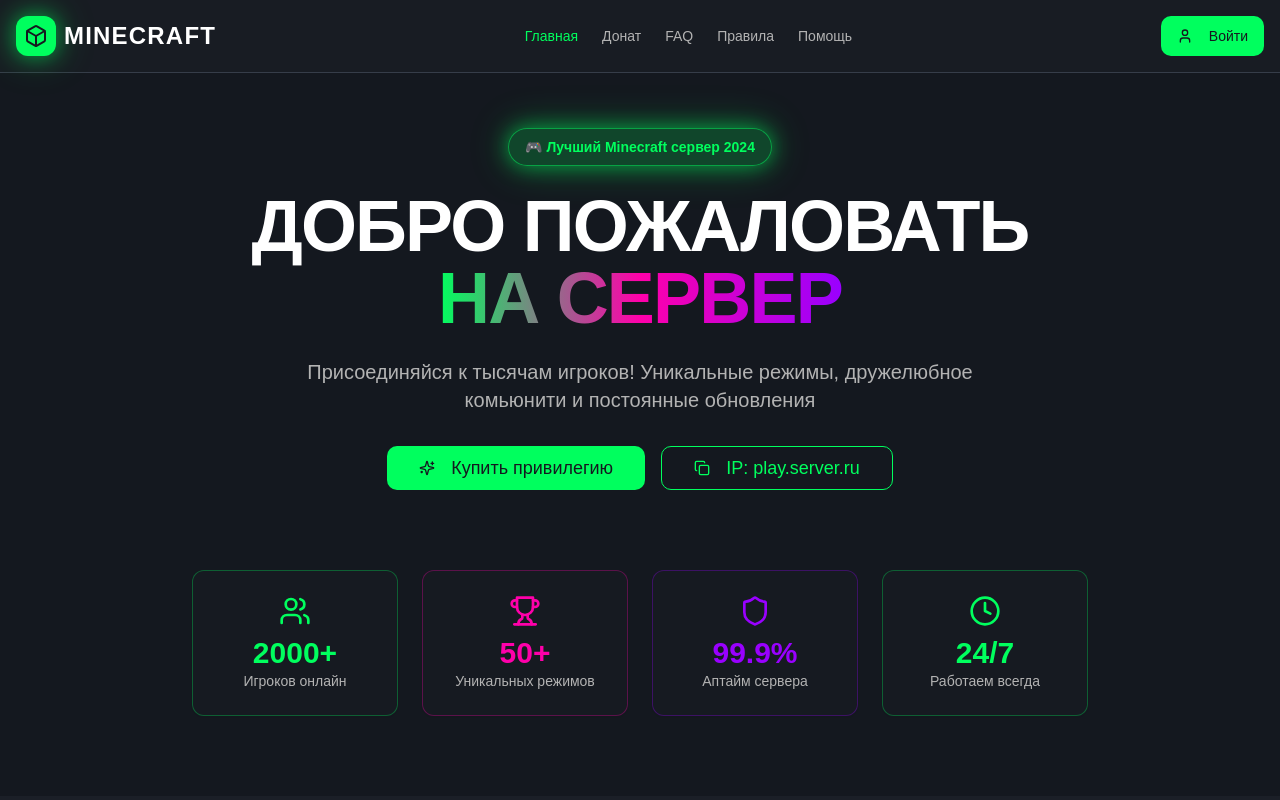
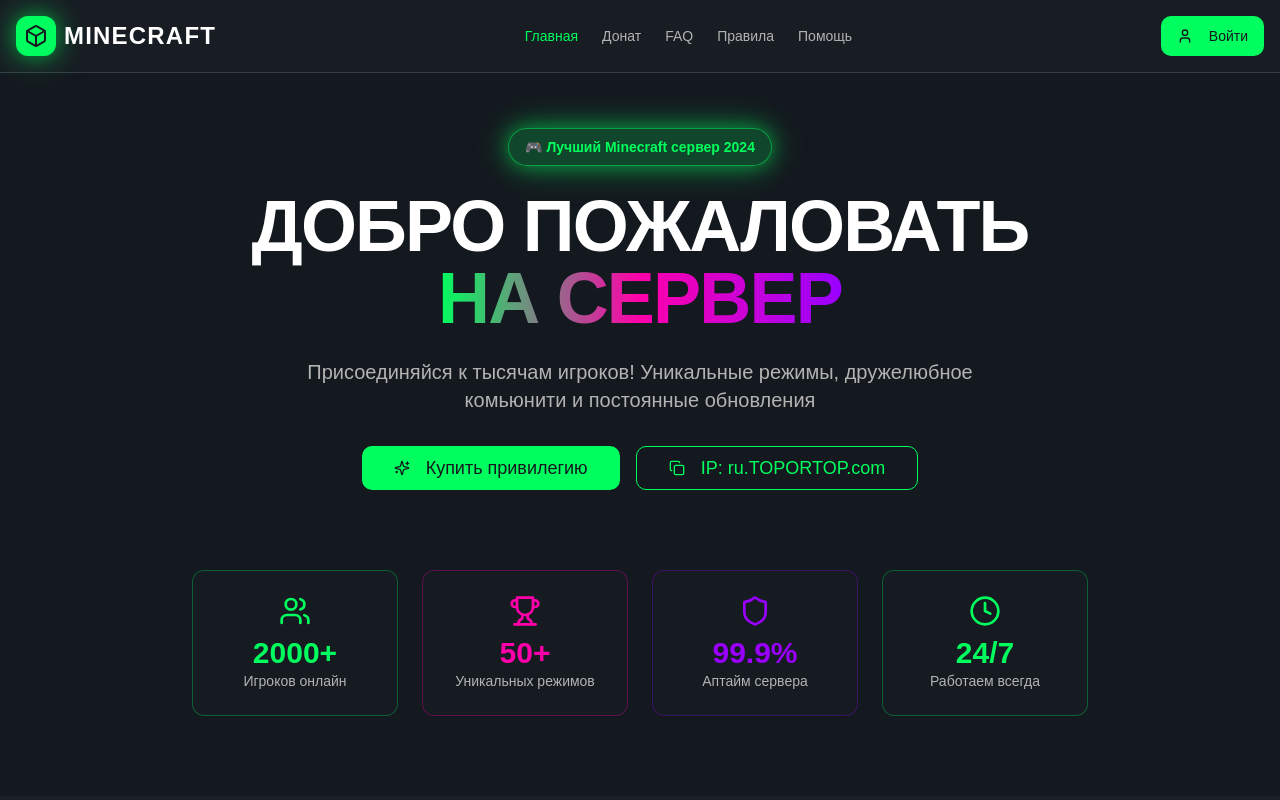
Before and after one commit to pr-poehali-dev/minecraft-donation-site-18, a React (Vite) app: page / in a window 1280 px wide. Shown: the top 800 px of the page. Built offline with nearby package versions, Linux system fonts and the light colour scheme.

Commit message:
Добавлен домен ru.TOPORTOP.com

```diff
--- a/src/pages/Index.tsx
+++ b/src/pages/Index.tsx
@@ -197,7 +197,7 @@ const Index = () => {
                 className="border-primary text-primary hover:bg-primary/10 text-lg px-8"
               >
                 <Icon name="Copy" size={20} className="mr-2" />
-                IP: play.server.ru
+                IP: ru.TOPORTOP.com
               </Button>
             </div>
           </div>
```
